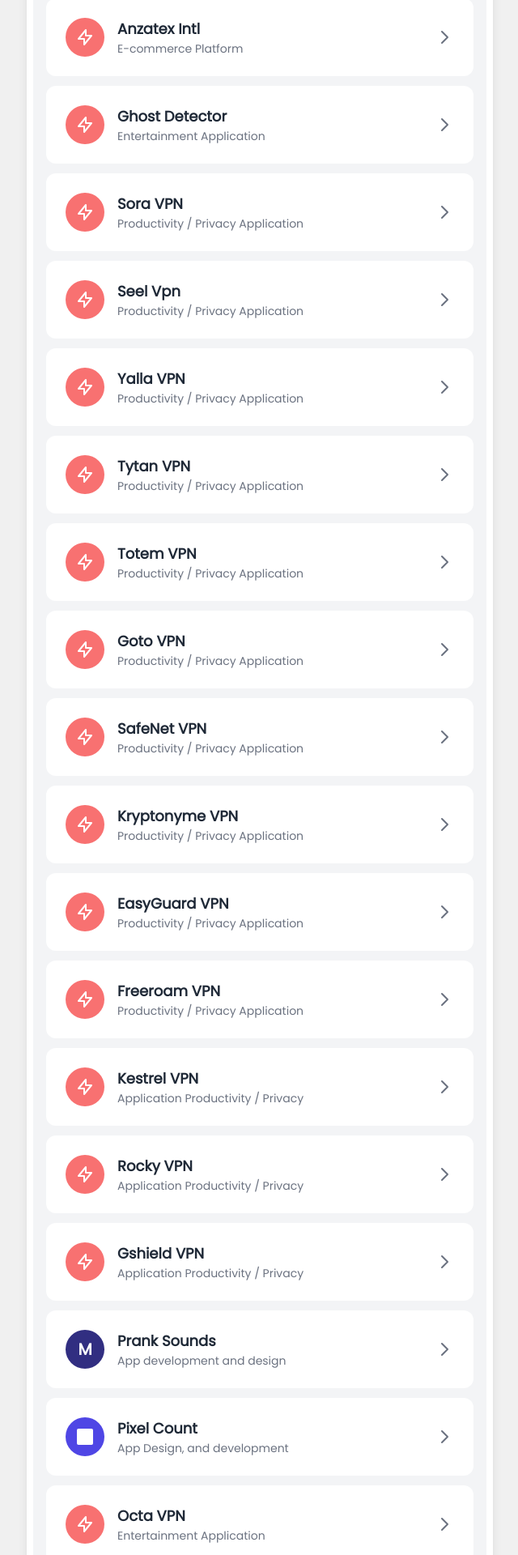
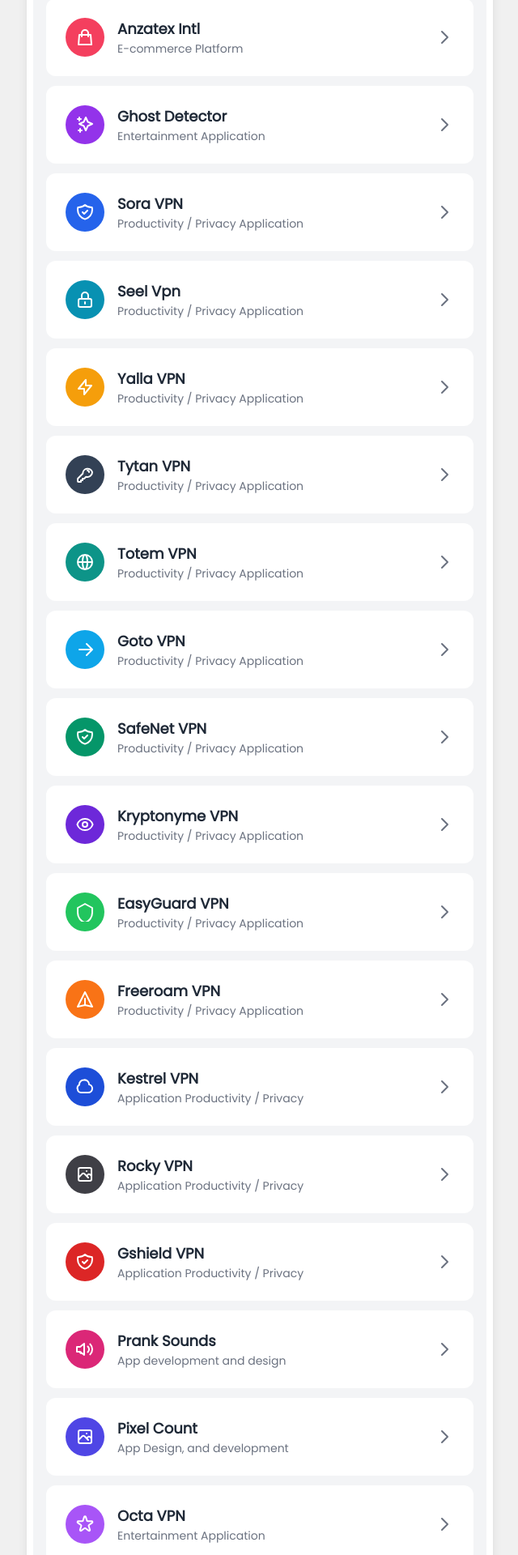
Before and after one commit to MuhammadAhmad338/MyOwnPortfolio, a Next.js app: page / in a window 1280 px wide. Shown: the part 620-2540 px from the top of the page at 81% size, without its empty margins (319-959 px from the left). Built offline with nearby package versions, Linux system fonts and the light colour scheme.

Commit message:
icons added

```diff
--- a/app/components/AllProjects.tsx
+++ b/app/components/AllProjects.tsx
@@ -94,10 +94,10 @@ const AllProjects = () => {
       <div
         onClick={() => router.push("/product/anzatexintl")}
         className={`${darkMode ? 'bg-zinc-800' : 'bg-white'
-          } rounded-xl p-6 mb-3 flex items-center justify-between w-full duration-200 cursor-pointer`} //Added cursor pointer
+          } rounded-xl p-6 mb-3 flex items-center justify-between w-full duration-200 cursor-pointer`}
       >
         <div className="flex items-center">
-          <div className="bg-red-400 w-12 h-12 rounded-full flex items-center justify-center text-white mr-4">
+          <div className="bg-rose-500 w-12 h-12 rounded-full flex items-center justify-center text-white mr-4">
             <svg
               xmlns="http://www.w3.org/2000/svg"
               className="h-6 w-6"
@@ -109,7 +109,7 @@ const AllProjects = () => {
                 strokeLinecap="round"
                 strokeLinejoin="round"
                 strokeWidth={2}
-                d="M13 10V3L4 14h7v7l9-11h-7z"
+                d="M16 11V7a4 4 0 00-8 0v4M5 9h14l1 12H4L5 9z"
               />
             </svg>
           </div>
@@ -141,10 +141,10 @@ const AllProjects = () => {
       <div
         onClick={() => router.push("/product/ghostdetector")}
         className={`${darkMode ? 'bg-zinc-800' : 'bg-white'
-          } rounded-xl p-6 mb-3 flex items-center justify-between w-full duration-200 cursor-pointer`} //Added cursor pointer
+          } rounded-xl p-6 mb-3 flex items-center justify-between w-full duration-200 cursor-pointer`}
       >
         <div className="flex items-center">
-          <div className="bg-red-400 w-12 h-12 rounded-full flex items-center justify-center text-white mr-4">
+          <div className="bg-purple-600 w-12 h-12 rounded-full flex items-center justify-center text-white mr-4">
             <svg
               xmlns="http://www.w3.org/2000/svg"
               className="h-6 w-6"
@@ -156,7 +156,7 @@ const AllProjects = () => {
                 strokeLinecap="round"
                 strokeLinejoin="round"
                 strokeWidth={2}
-                d="M13 10V3L4 14h7v7l9-11h-7z"
+                d="M5 3v4M3 5h4M6 17v4M4 19h4M13 3l2.5 5.5L21 11l-5.5 2.5L13 19l-2.5-5.5L5 11l5.5-2.5z"
               />
             </svg>
           </div>
@@ -188,10 +188,10 @@ const AllProjects = () => {
       <div
         onClick={() => router.push("/product/soravpn")}
         className={`${darkMode ? 'bg-zinc-800' : 'bg-white'
-          } rounded-xl p-6 mb-3 flex items-center justify-between w-full duration-200 cursor-pointer`} //Added cursor pointer
+          } rounded-xl p-6 mb-3 flex items-center justify-between w-full duration-200 cursor-pointer`}
       >
         <div className="flex items-center">
-          <div className="bg-red-400 w-12 h-12 rounded-full flex items-center justify-center text-white mr-4">
+          <div className="bg-blue-600 w-12 h-12 rounded-full flex items-center justify-center text-white mr-4">
             <svg
               xmlns="http://www.w3.org/2000/svg"
               className="h-6 w-6"
@@ -203,7 +203,7 @@ const AllProjects = () => {
                 strokeLinecap="round"
                 strokeLinejoin="round"
                 strokeWidth={2}
-                d="M13 10V3L4 14h7v7l9-11h-7z"
+                d="M9 12l2 2 4-4m5.618-4.016A11.955 11.955 0 0112 2.944a11.955 11.955 0 01-8.618 3.04A12.02 12.02 0 003 9c0 5.591 3.824 10.29 9 11.622 5.176-1.332 9-6.03 9-11.622 0-1.042-.133-2.052-.382-3.016z"
               />
             </svg>
           </div>
@@ -235,10 +235,10 @@ const AllProjects = () => {
       <div
         onClick={() => router.push("/product/seelvpn")}
         className={`${darkMode ? 'bg-zinc-800' : 'bg-white'
-          } rounded-xl p-6 mb-3 flex items-center justify-between w-full duration-200 cursor-pointer`} //Added cursor pointer
+          } rounded-xl p-6 mb-3 flex items-center justify-between w-full duration-200 cursor-pointer`}
       >
         <div className="flex items-center">
-          <div className="bg-red-400 w-12 h-12 rounded-full flex items-center justify-center text-white mr-4">
+          <div className="bg-cyan-600 w-12 h-12 rounded-full flex items-center justify-center text-white mr-4">
             <svg
               xmlns="http://www.w3.org/2000/svg"
               className="h-6 w-6"
@@ -250,7 +250,7 @@ const AllProjects = () => {
                 strokeLinecap="round"
                 strokeLinejoin="round"
                 strokeWidth={2}
-                d="M13 10V3L4 14h7v7l9-11h-7z"
+                d="M12 15v2m-6 4h12a2 2 0 002-2v-6a2 2 0 00-2-2H6a2 2 0 00-2 2v6a2 2 0 002 2zm10-10V7a4 4 0 00-8 0v4h8z"
               />
             </svg>
           </div>
@@ -282,10 +282,10 @@ const AllProjects = () => {
       <div
         onClick={() => router.push("/product/yallavpn")}
         className={`${darkMode ? 'bg-zinc-800' : 'bg-white'
-          } rounded-xl p-6 mb-3 flex items-center justify-between w-full duration-200 cursor-pointer`} //Added cursor pointer
+          } rounded-xl p-6 mb-3 flex items-center justify-between w-full duration-200 cursor-pointer`}
       >
         <div className="flex items-center">
-          <div className="bg-red-400 w-12 h-12 rounded-full flex items-center justify-center text-white mr-4">
+          <div className="bg-amber-500 w-12 h-12 rounded-full flex items-center justify-center text-white mr-4">
             <svg
               xmlns="http://www.w3.org/2000/svg"
               className="h-6 w-6"
@@ -326,14 +326,13 @@ const AllProjects = () => {
         </div>
       </div>
 
-
       <div
         onClick={() => router.push("/product/tytanvpn")}
         className={`${darkMode ? 'bg-zinc-800' : 'bg-white'
-          } rounded-xl p-6 mb-3 flex items-center justify-between w-full duration-200 cursor-pointer`} //Added cursor pointer
+          } rounded-xl p-6 mb-3 flex items-center justify-between w-full duration-200 cursor-pointer`}
       >
         <div className="flex items-center">
-          <div className="bg-red-400 w-12 h-12 rounded-full flex items-center justify-center text-white mr-4">
+          <div className="bg-slate-700 w-12 h-12 rounded-full flex items-center justify-center text-white mr-4">
             <svg
               xmlns="http://www.w3.org/2000/svg"
               className="h-6 w-6"
@@ -345,7 +344,7 @@ const AllProjects = () => {
                 strokeLinecap="round"
                 strokeLinejoin="round"
                 strokeWidth={2}
-                d="M13 10V3L4 14h7v7l9-11h-7z"
+                d="M15 7a2 2 0 012 2m4 0a6 6 0 01-7.743 5.743L11 17H9v2H7v2H4a1 1 0 01-1-1v-2.586a1 1 0 01.293-.707l5.964-5.964A6 6 0 0121 9z"
               />
             </svg>
           </div>
@@ -377,10 +376,10 @@ const AllProjects = () => {
       <div
         onClick={() => router.push("/product/totemvpn")}
         className={`${darkMode ? 'bg-zinc-800' : 'bg-white'
-          } rounded-xl p-6 mb-3 flex items-center justify-between w-full duration-200 cursor-pointer`} //Added cursor pointer
+          } rounded-xl p-6 mb-3 flex items-center justify-between w-full duration-200 cursor-pointer`}
       >
         <div className="flex items-center">
-          <div className="bg-red-400 w-12 h-12 rounded-full flex items-center justify-center text-white mr-4">
+          <div className="bg-teal-600 w-12 h-12 rounded-full flex items-center justify-center text-white mr-4">
             <svg
               xmlns="http://www.w3.org/2000/svg"
               className="h-6 w-6"
@@ -392,7 +391,7 @@ const AllProjects = () => {
                 strokeLinecap="round"
                 strokeLinejoin="round"
                 strokeWidth={2}
-                d="M13 10V3L4 14h7v7l9-11h-7z"
+                d="M21 12a9 9 0 01-9 9m9-9a9 9 0 00-9-9m9 9H3m9 9a9 9 0 01-9-9m9 9c1.657 0 3-4.03 3-9s-1.343-9-3-9m0 18c-1.657 0-3-4.03-3-9s1.343-9 3-9m-9 9a9 9 0 019-9"
               />
             </svg>
           </div>
@@ -421,14 +420,13 @@ const AllProjects = () => {
         </div>
       </div>
 
-
       <div
         onClick={() => router.push("/product/gotovpn")}
         className={`${darkMode ? 'bg-zinc-800' : 'bg-white'
-          } rounded-xl p-6 mb-3 flex items-center justify-between w-full duration-200 cursor-pointer`} //Added cursor pointer
+          } rounded-xl p-6 mb-3 flex items-center justify-between w-full duration-200 cursor-pointer`}
       >
         <div className="flex items-center">
-          <div className="bg-red-400 w-12 h-12 rounded-full flex items-center justify-center text-white mr-4">
+          <div className="bg-sky-500 w-12 h-12 rounded-full flex items-center justify-center text-white mr-4">
             <svg
               xmlns="http://www.w3.org/2000/svg"
               className="h-6 w-6"
@@ -440,7 +438,7 @@ const AllProjects = () => {
                 strokeLinecap="round"
                 strokeLinejoin="round"
                 strokeWidth={2}
-                d="M13 10V3L4 14h7v7l9-11h-7z"
+                d="M14 5l7 7-7 7M5 12h16"
               />
             </svg>
           </div>
@@ -469,14 +467,13 @@ const AllProjects = () => {
         </div>
       </div>
 
-
       <div
         onClick={() => router.push("/product/safenetvpn")}
         className={`${darkMode ? 'bg-zinc-800' : 'bg-white'
-          } rounded-xl p-6 mb-3 flex items-center justify-between w-full duration-200 cursor-pointer`} //Added cursor pointer
+          } rounded-xl p-6 mb-3 flex items-center justify-between w-full duration-200 cursor-pointer`}
       >
         <div className="flex items-center">
-          <div className="bg-red-400 w-12 h-12 rounded-full flex items-center justify-center text-white mr-4">
+          <div className="bg-emerald-600 w-12 h-12 rounded-full flex items-center justify-center text-white mr-4">
             <svg
               xmlns="http://www.w3.org/2000/svg"
               className="h-6 w-6"
@@ -488,7 +485,7 @@ const AllProjects = () => {
                 strokeLinecap="round"
                 strokeLinejoin="round"
                 strokeWidth={2}
-                d="M13 10V3L4 14h7v7l9-11h-7z"
+                d="M9 12l2 2 4-4m5.618-4.016A11.955 11.955 0 0112 2.944a11.955 11.955 0 01-8.618 3.04A12.02 12.02 0 003 9c0 5.591 3.824 10.29 9 11.622 5.176-1.332 9-6.03 9-11.622 0-1.042-.133-2.052-.382-3.016z"
               />
             </svg>
           </div>
@@ -517,14 +514,13 @@ const AllProjects = () => {
         </div>
       </div>
 
-
       <div
         onClick={() => router.push("/product/kryptonyme")}
         className={`${darkMode ? 'bg-zinc-800' : 'bg-white'
-          } rounded-xl p-6 mb-3 flex items-center justify-between w-full duration-200 cursor-pointer`} //Added cursor pointer
+          } rounded-xl p-6 mb-3 flex items-center justify-between w-full duration-200 cursor-pointer`}
       >
         <div className="flex items-center">
-          <div className="bg-red-400 w-12 h-12 rounded-full flex items-center justify-center text-white mr-4">
+          <div className="bg-violet-700 w-12 h-12 rounded-full flex items-center justify-center text-white mr-4">
             <svg
               xmlns="http://www.w3.org/2000/svg"
               className="h-6 w-6"
@@ -536,7 +532,7 @@ const AllProjects = () => {
                 strokeLinecap="round"
                 strokeLinejoin="round"
                 strokeWidth={2}
-                d="M13 10V3L4 14h7v7l9-11h-7z"
+                d="M15 12a3 3 0 11-6 0 3 3 0 016 0z M2.458 12C3.732 7.943 7.523 5 12 5c4.478 0 8.268 2.943 9.542 7-1.274 4.057-5.064 7-9.542 7-4.477 0-8.268-2.943-9.542-7z"
               />
             </svg>
           </div>
@@ -565,14 +561,13 @@ const AllProjects = () => {
         </div>
       </div>
 
-
       <div
         onClick={() => router.push("/product/easyguard")}
         className={`${darkMode ? 'bg-zinc-800' : 'bg-white'
-          } rounded-xl p-6 mb-3 flex items-center justify-between w-full duration-200 cursor-pointer`} //Added cursor pointer
+          } rounded-xl p-6 mb-3 flex items-center justify-between w-full duration-200 cursor-pointer`}
       >
         <div className="flex items-center">
-          <div className="bg-red-400 w-12 h-12 rounded-full flex items-center justify-center text-white mr-4">
+          <div className="bg-green-500 w-12 h-12 rounded-full flex items-center justify-center text-white mr-4">
             <svg
               xmlns="http://www.w3.org/2000/svg"
               className="h-6 w-6"
@@ -584,7 +579,7 @@ const AllProjects = () => {
                 strokeLinecap="round"
                 strokeLinejoin="round"
                 strokeWidth={2}
-                d="M13 10V3L4 14h7v7l9-11h-7z"
+                d="M12 2L3 7v6c0 5.55 3.84 10.74 9 12 5.16-1.26 9-6.45 9-12V7l-9-5z"
               />
             </svg>
           </div>
@@ -616,10 +611,10 @@ const AllProjects = () => {
       <div
         onClick={() => router.push("/product/freeroam")}
         className={`${darkMode ? 'bg-zinc-800' : 'bg-white'
-          } rounded-xl p-6 mb-3 flex items-center justify-between w-full duration-200 cursor-pointer`} //Added cursor pointer
+          } rounded-xl p-6 mb-3 flex items-center justify-between w-full duration-200 cursor-pointer`}
       >
         <div className="flex items-center">
-          <div className="bg-red-400 w-12 h-12 rounded-full flex items-center justify-center text-white mr-4">
+          <div className="bg-orange-500 w-12 h-12 rounded-full flex items-center justify-center text-white mr-4">
             <svg
               xmlns="http://www.w3.org/2000/svg"
               className="h-6 w-6"
@@ -631,7 +626,7 @@ const AllProjects = () => {
                 strokeLinecap="round"
                 strokeLinejoin="round"
                 strokeWidth={2}
-                d="M13 10V3L4 14h7v7l9-11h-7z"
+                d="M12 19l9 2-9-18-9 18 9-2zm0 0v-8"
               />
             </svg>
           </div>
@@ -663,10 +658,10 @@ const AllProjects = () => {
       <div
         onClick={() => router.push("/product/kestrelvpn")}
         className={`${darkMode ? 'bg-zinc-800' : 'bg-white'
-          } rounded-xl p-6 mb-3 flex items-center justify-between w-full duration-200 transition-shadow cursor-pointer`} //Added cursor pointer
+          } rounded-xl p-6 mb-3 flex items-center justify-between w-full duration-200 transition-shadow cursor-pointer`}
       >
         <div className="flex items-center">
-          <div className="bg-red-400 w-12 h-12 rounded-full flex items-center justify-center text-white mr-4">
+          <div className="bg-blue-700 w-12 h-12 rounded-full flex items-center justify-center text-white mr-4">
             <svg
               xmlns="http://www.w3.org/2000/svg"
               className="h-6 w-6"
@@ -678,7 +673,7 @@ const AllProjects = () => {
                 strokeLinecap="round"
                 strokeLinejoin="round"
                 strokeWidth={2}
-                d="M13 10V3L4 14h7v7l9-11h-7z"
+                d="M3 15a4 4 0 004 4h9a5 5 0 001.09-9.88A5.5 5.5 0 0010.5 3.5A5.5 5.5 0 005 9.5A4 4 0 003 15z"
               />
             </svg>
           </div>
@@ -707,14 +702,13 @@ const AllProjects = () => {
         </div>
       </div>
 
-
       <div
         onClick={() => router.push("/product/rockyvpn")}
         className={`${darkMode ? 'bg-zinc-800' : 'bg-white'
-          } rounded-xl p-6 mb-3 flex items-center justify-between w-full duration-200 transition-shadow cursor-pointer`} //Added cursor pointer
+          } rounded-xl p-6 mb-3 flex items-center justify-between w-full duration-200 transition-shadow cursor-pointer`}
       >
         <div className="flex items-center">
-          <div className="bg-red-400 w-12 h-12 rounded-full flex items-center justify-center text-white mr-4">
+          <div className="bg-zinc-700 w-12 h-12 rounded-full flex items-center justify-center text-white mr-4">
             <svg
               xmlns="http://www.w3.org/2000/svg"
               className="h-6 w-6"
@@ -726,7 +720,7 @@ const AllProjects = () => {
                 strokeLinecap="round"
                 strokeLinejoin="round"
                 strokeWidth={2}
-                d="M13 10V3L4 14h7v7l9-11h-7z"
+                d="M4 16l4.586-4.586a2 2 0 012.828 0L16 16m-2-2l1.586-1.586a2 2 0 012.828 0L20 14m-6-6h.01M6 20h12a2 2 0 002-2V6a2 2 0 00-2-2H6a2 2 0 00-2 2v12a2 2 0 002 2z"
               />
             </svg>
           </div>
@@ -758,10 +752,10 @@ const AllProjects = () => {
       <div
         onClick={() => router.push("/product/gshieldvpn")}
         className={`${darkMode ? 'bg-zinc-800' : 'bg-white'
-          } rounded-xl p-6 mb-3 flex items-center justify-between w-full duration-200 transition-shadow cursor-pointer`} //Added cursor pointer
+          } rounded-xl p-6 mb-3 flex items-center justify-between w-full duration-200 transition-shadow cursor-pointer`}
       >
         <div className="flex items-center">
-          <div className="bg-red-400 w-12 h-12 rounded-full flex items-center justify-center text-white mr-4">
+          <div className="bg-red-600 w-12 h-12 rounded-full flex items-center justify-center text-white mr-4">
             <svg
               xmlns="http://www.w3.org/2000/svg"
               className="h-6 w-6"
@@ -773,7 +767,7 @@ const AllProjects = () => {
                 strokeLinecap="round"
                 strokeLinejoin="round"
                 strokeWidth={2}
-                d="M13 10V3L4 14h7v7l9-11h-7z"
+                d="M9 12l2 2 4-4m5.618-4.016A11.955 11.955 0 0112 2.944a11.955 11.955 0 01-8.618 3.04A12.02 12.02 0 003 9c0 5.591 3.824 10.29 9 11.622 5.176-1.332 9-6.03 9-11.622 0-1.042-.133-2.052-.382-3.016z"
               />
             </svg>
           </div>
@@ -805,11 +799,24 @@ const AllProjects = () => {
       <div
         onClick={() => router.push("/product/pranksounds")}
         className={`${darkMode ? 'bg-zinc-800' : 'bg-white'
-          } rounded-xl p-6 mb-3 flex items-center justify-between w-full transition-colors duration-200 cursor-pointer`} //Added cursor pointer
+          } rounded-xl p-6 mb-3 flex items-center justify-between w-full transition-colors duration-200 cursor-pointer`}
       >
         <div className="flex items-center">
-          <div className="bg-indigo-900 w-12 h-12 rounded-full flex items-center justify-center text-white font-bold text-xl mr-4">
-            M
+          <div className="bg-pink-600 w-12 h-12 rounded-full flex items-center justify-center text-white mr-4">
+            <svg
+              xmlns="http://www.w3.org/2000/svg"
+              className="h-6 w-6"
+              fill="none"
+              viewBox="0 0 24 24"
+              stroke="currentColor"
+            >
+              <path
+                strokeLinecap="round"
+                strokeLinejoin="round"
+                strokeWidth={2}
+                d="M15.536 8.464a5 5 0 010 7.072m2.828-9.9a9 9 0 010 12.728M5.586 15.536a5 5 0 001.414 1.414M11 5L6 9H2v6h4l5 4V5z"
+              />
+            </svg>
           </div>
           <div>
             <div className="font-bold text-lg">Prank Sounds</div>
@@ -839,11 +846,24 @@ const AllProjects = () => {
       <div
         onClick={() => router.push("/product/pixelcount")}
         className={`${darkMode ? 'bg-zinc-800' : 'bg-white'
-          } rounded-xl p-6 mb-3 flex items-center justify-between w-full transition-colors duration-200 cursor-pointer`} //Added cursor pointer
+          } rounded-xl p-6 mb-3 flex items-center justify-between w-full transition-colors duration-200 cursor-pointer`}
       >
         <div className="flex items-center">
           <div className="bg-indigo-600 w-12 h-12 rounded-full flex items-center justify-center text-white mr-4">
-            <div className="w-5 h-5 bg-white rounded-sm"></div>
+            <svg
+              xmlns="http://www.w3.org/2000/svg"
+              className="h-6 w-6"
+              fill="none"
+              viewBox="0 0 24 24"
+              stroke="currentColor"
+            >
+              <path
+                strokeLinecap="round"
+                strokeLinejoin="round"
+                strokeWidth={2}
+                d="M4 16l4.586-4.586a2 2 0 012.828 0L16 16m-2-2l1.586-1.586a2 2 0 012.828 0L20 14m-6-6h.01M6 20h12a2 2 0 002-2V6a2 2 0 00-2-2H6a2 2 0 00-2 2v12a2 2 0 002 2z"
+              />
+            </svg>
           </div>
           <div>
             <div className="font-bold text-lg">Pixel Count</div>
@@ -873,10 +893,10 @@ const AllProjects = () => {
       <div
         onClick={() => router.push("/product/octavpn")}
         className={`${darkMode ? 'bg-zinc-800' : 'bg-white'
-          } rounded-xl p-6 mb-3 flex items-center justify-between w-full duration-200 cursor-pointer`}  //Added cursor pointer
+          } rounded-xl p-6 mb-3 flex items-center justify-between w-full duration-200 cursor-pointer`}
       >
         <div className="flex items-center">
-          <div className="bg-red-400 w-12 h-12 rounded-full flex items-center justify-center text-white mr-4">
+          <div className="bg-purple-500 w-12 h-12 rounded-full flex items-center justify-center text-white mr-4">
             <svg
               xmlns="http://www.w3.org/2000/svg"
               className="h-6 w-6"
@@ -888,7 +908,7 @@ const AllProjects = () => {
                 strokeLinecap="round"
                 strokeLinejoin="round"
                 strokeWidth={2}
-                d="M13 10V3L4 14h7v7l9-11h-7z"
+                d="M11.049 2.927c.3-.921 1.603-.921 1.902 0l1.519 4.674a1 1 0 00.95.69h4.915c.969 0 1.371 1.24.588 1.81l-3.976 2.888a1 1 0 00-.363 1.118l1.518 4.674c.3.922-.755 1.688-1.538 1.118l-3.976-2.888a1 1 0 00-1.176 0l-3.976 2.888c-.783.57-1.838-.197-1.538-1.118l1.518-4.674a1 1 0 00-.363-1.118l-3.976-2.888c-.784-.57-.38-1.81.588-1.81h4.914a1 1 0 00.951-.69l1.519-4.674z"
               />
             </svg>
           </div>
```
